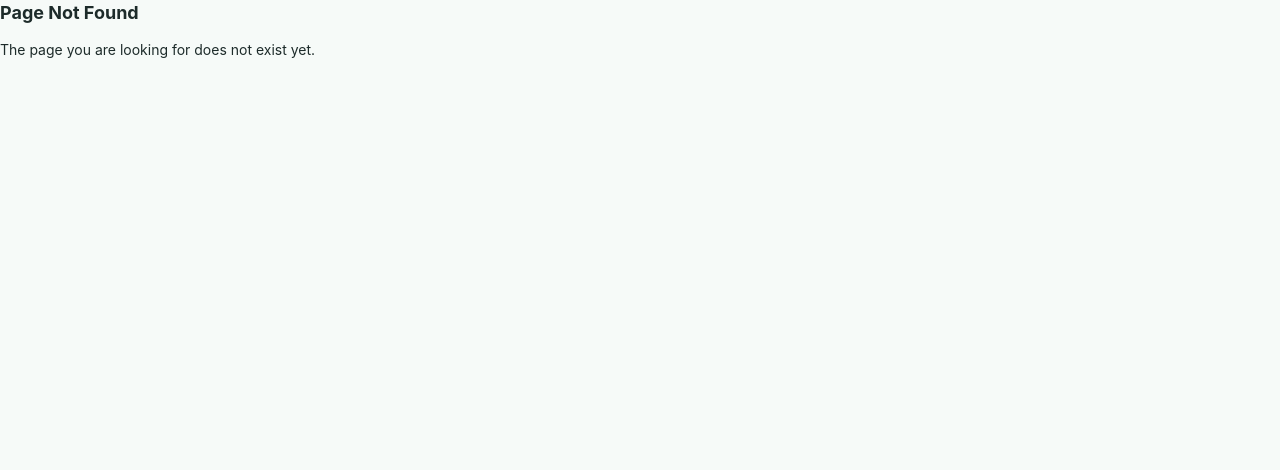
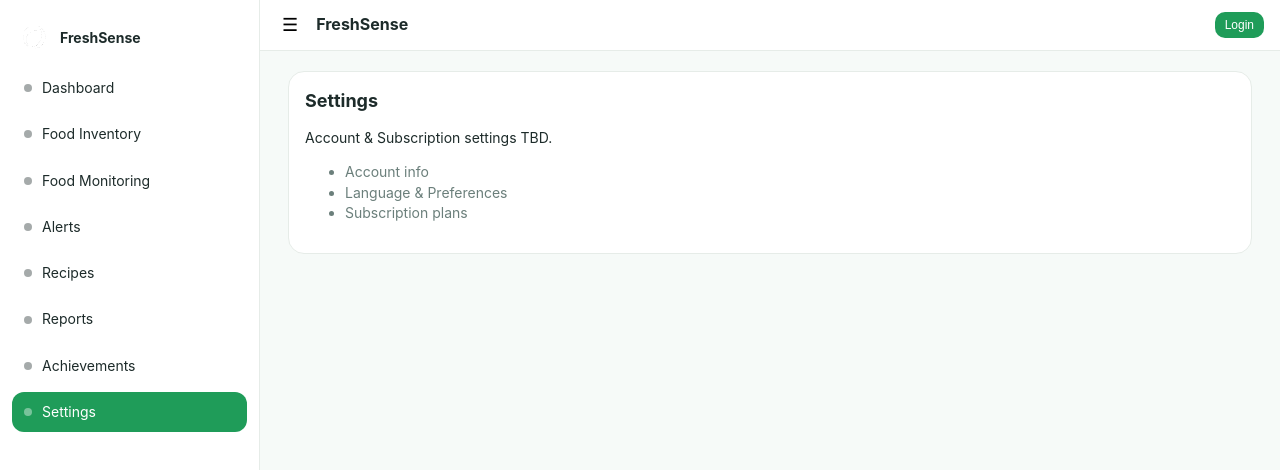
Before and after one commit to 1ASI0729-2520-7357-G4-SenseEat/FrontEnd-FreshSense, an Angular app: page /settings in a window 1280 px wide. Before the commit this address had no page. Shown: the top 470 px of the page. Built offline with nearby package versions, Linux system fonts and the light colour scheme.

Commit message:
feat: create code in settings view of bounded context accounts.

```diff
--- /dev/null
+++ b/src/app/accounts/presentation/settings.view.ts
@@ -0,0 +1,23 @@
+import { Component } from '@angular/core';
+
+@Component({
+    selector: 'fs-settings-view',
+    standalone: true,
+    template: `
+        <section class="stub">
+            <h2>Settings</h2>
+            <p>Account & Subscription settings TBD.</p>
+            <ul class="bullets">
+                <li>Account info</li>
+                <li>Language & Preferences</li>
+                <li>Subscription plans</li>
+            </ul>
+        </section>
+    `,
+    styles: [`
+        :host .stub{background:#fff;border:1px solid #e6ece8;border-radius:16px;padding:16px;}
+        h2{margin:0 0 8px;}
+        .bullets{margin-top:8px;color:#6b7f7b}
+    `]
+})
+export class SettingsView {}
--- a/src/app/app.routes.ts
+++ b/src/app/app.routes.ts
@@ -25,6 +25,8 @@ export const routes: Routes = [
             { path: 'recipes', loadComponent: () => import('./recipes/presentation/recipes.view').then(m => m.RecipesView).catch(() => import('./shared/presentation/view/page-not-found/page-not-found.view').then(m => m.PageNotFoundView)) },
             { path: 'reports', loadComponent: () => import('./reports/presentation/reports.view').then(m => m.ReportsView).catch(() => import('./shared/presentation/view/page-not-found/page-not-found.view').then(m => m.PageNotFoundView)) },
             { path: 'achievements', loadComponent: () => import('./achievements/presentation/achievements.view').then(m => m.AchievementsView).catch(() => import('./shared/presentation/view/page-not-found/page-not-found.view').then(m => m.PageNotFoundView)) },
+            { path: 'settings', loadComponent: () => import('./accounts/presentation/settings.view').then(m => m.SettingsView).catch(() => import('./shared/presentation/view/page-not-found/page-not-found.view').then(m => m.PageNotFoundView)) },
+
         ]
     },
     { path: '**', loadComponent: () => import('./shared/presentation/view/page-not-found/page-not-found.view').then(m => m.PageNotFoundView) }
```
